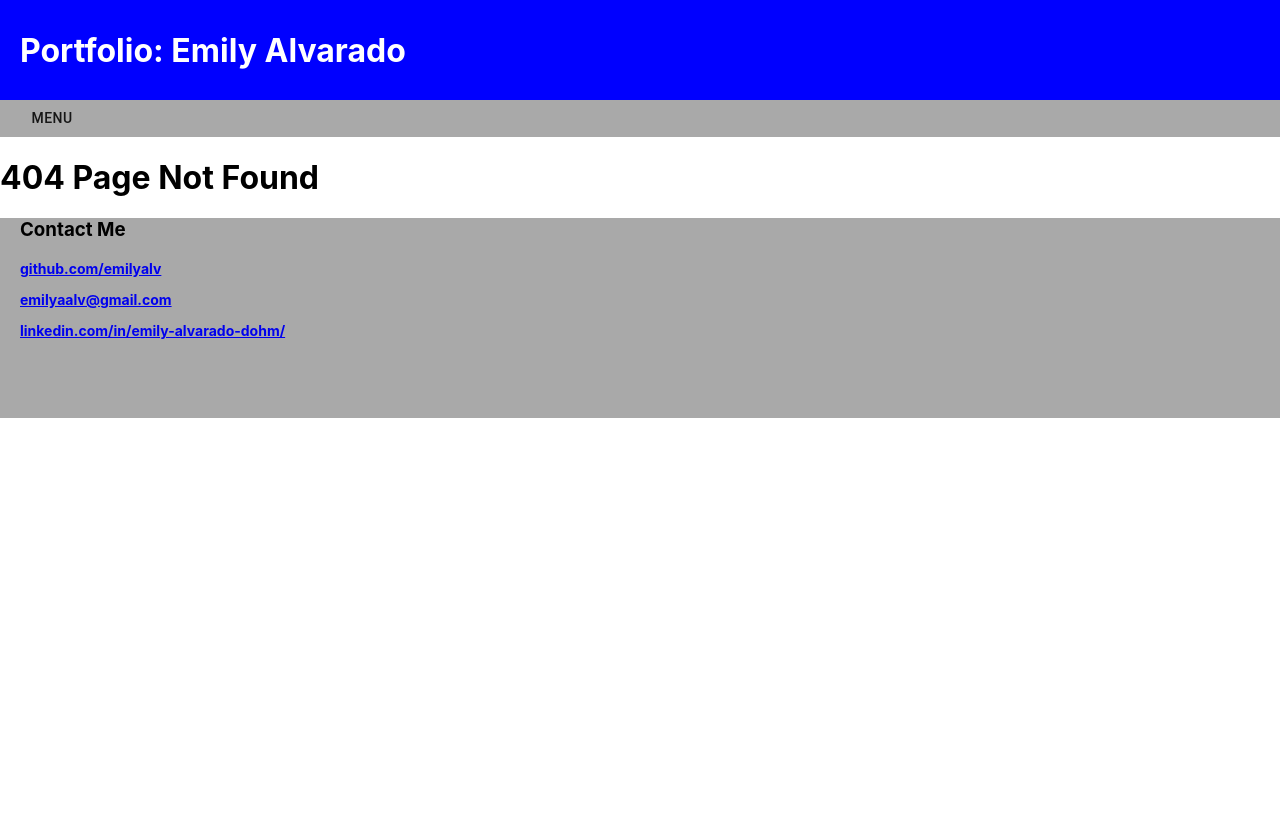
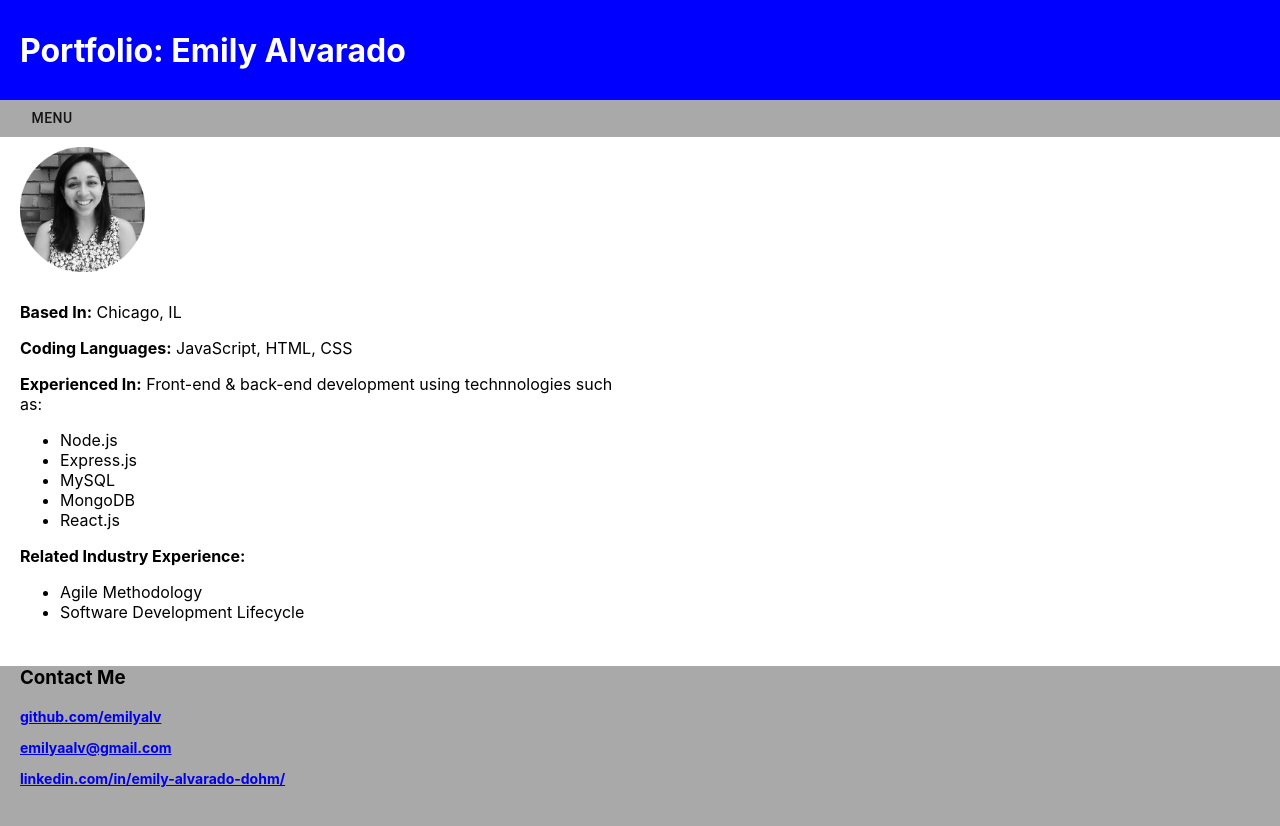
Before and after one commit to emilyalv/react-portfolio, a React (Create React App) app: page / in a window 1280 px wide. Before the commit this address had no page. Shown: the top 826 px of the page. Before the commit the page ends 800 px from the top, so only its background shows below. Built offline with nearby package versions, Linux system fonts and the light colour scheme; some icons are missing.

Commit message:
removed hashes

```diff
--- a/src/App.js
+++ b/src/App.js
@@ -15,10 +15,12 @@ function App() {
       <header className="App-header">
         <Header />
         <Switch>
-        <Route exact path="/#/" component={About}/>
-          <Route exact path="/#/aboutme" component={About}/>
-          <Route exact path="/#/myprojects" component={Projects}/>
-          <Route component={NotFound} status={404}/>
+          <div>
+        <Route exact path="/" component={About}/>
+          <Route exact path="/aboutme/" component={About}/>
+          <Route exact path="/myprojects/" component={Projects}/>
+          {/* <Route component={NotFound} status={404}/> */}
+          </div>
         </Switch>
 
         <Footer />
```
